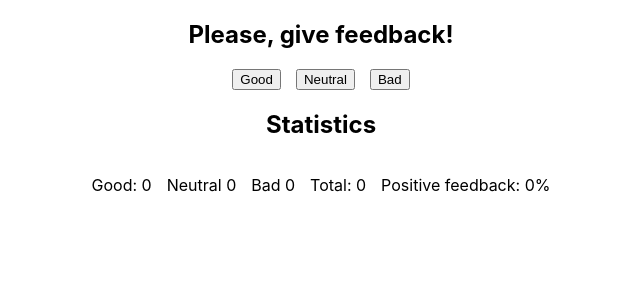
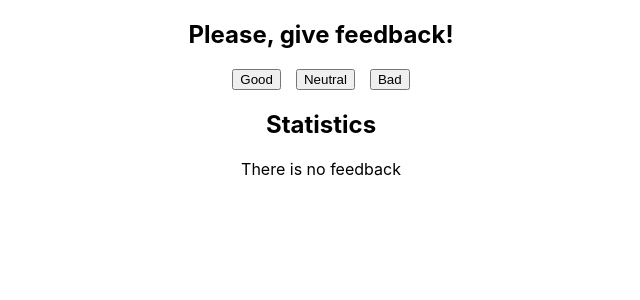
Before and after one commit to vladisulian/goit-react-hw-02-feedback, a React (Create React App) app: page / in a window 1280 px wide. Shown: the top 300 px of the page, without its empty margins (319-959 px from the left). Built offline with nearby package versions, Linux system fonts and the light colour scheme.

Commit message:
Add if else ternar

```diff
--- a/src/components/Counter.jsx
+++ b/src/components/Counter.jsx
@@ -4,6 +4,7 @@ import { FeedbackOptions } from './Feedback-options/Feedback-options';
 import { Statistics } from './Statistics/Statistics';
 import PropTypes from 'prop-types';
 import { FeedbackSection } from './Feedback-section/FeedbackSection';
+import { Notification } from './Notification/Notification';
 
 export class Counter extends Component {
   static propTypes = {};
--- /dev/null
+++ b/src/components/Notification/Notification.jsx
@@ -0,0 +1,3 @@
+export const Notification = () => {
+  return <p className="Notification-no-feedback">There is no feedback</p>;
+};
--- a/src/components/Statistics/Statistics.jsx
+++ b/src/components/Statistics/Statistics.jsx
@@ -1,10 +1,12 @@
+import { Notification } from 'components/Notification/Notification';
 import React from 'react';
 import './statistics.css';
 export const Statistics = ({ good, neutral, bad, total, positivePercents }) => {
   return (
     <div className="statistics">
-      <h1>Statistics</h1>
+      <h1 className="statistics__title">Statistics</h1>
 
+      {total > 0 ? (
         <div className="statistics__data">
           {/* good, neutra, bad feedback's */}
           <p>Good: {good}</p>
@@ -14,6 +16,9 @@ export const Statistics = ({ good, neutral, bad, total, positivePercents }) => {
           <p>Total: {total}</p>
           <p>Positive feedback: {positivePercents}</p>
         </div>
+      ) : (
+        <Notification />
+      )}
     </div>
   );
 };
--- a/src/components/Statistics/statistics.css
+++ b/src/components/Statistics/statistics.css
@@ -1,4 +1,4 @@
-.statistics {
+.statistics__title {
   text-align: center;
 }
 .statistics__data {
```
Also changed, not shown: src/components/Notification/Notification.css (added). Lines whose indentation alone changed are shown as unchanged.
